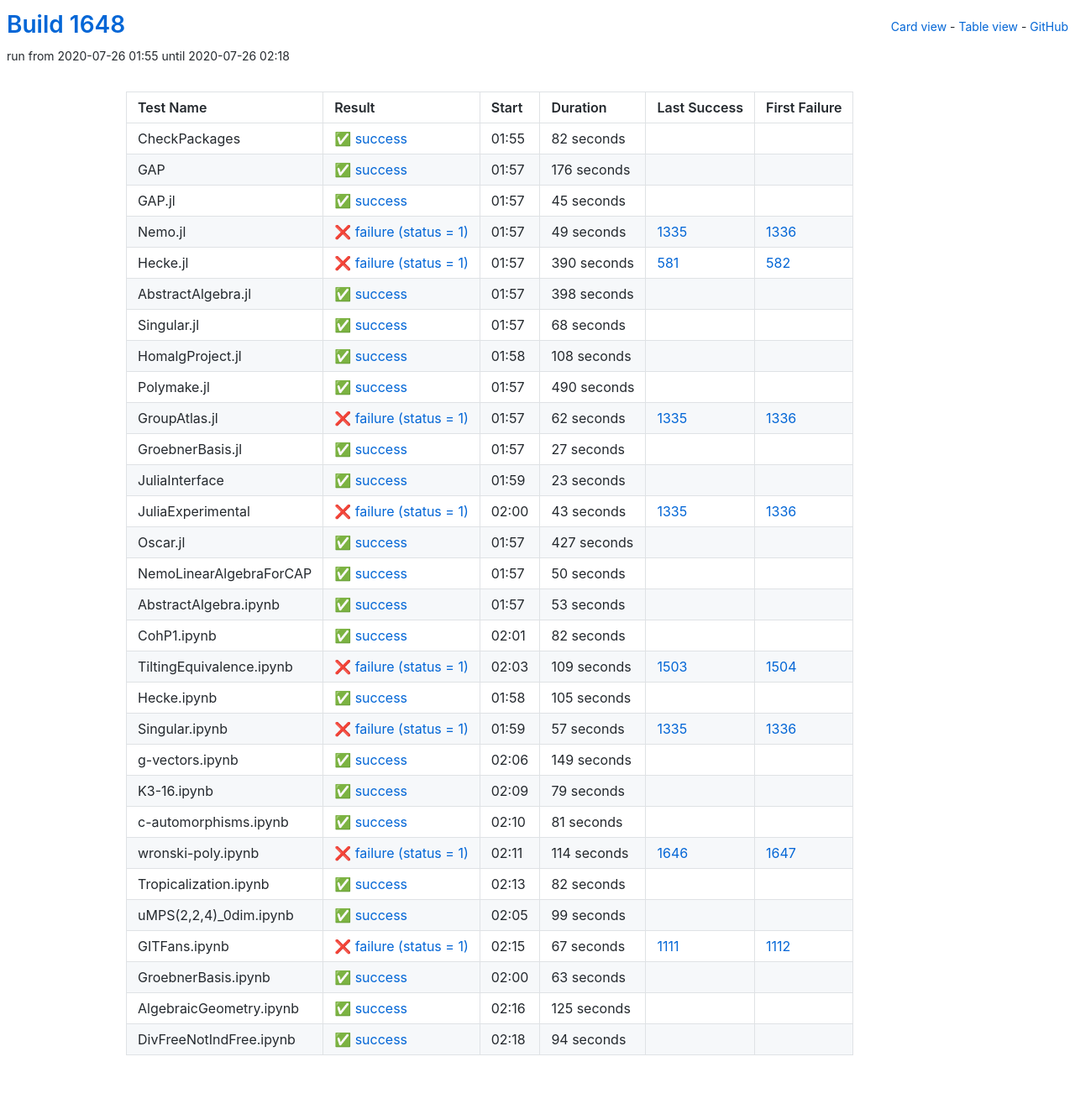
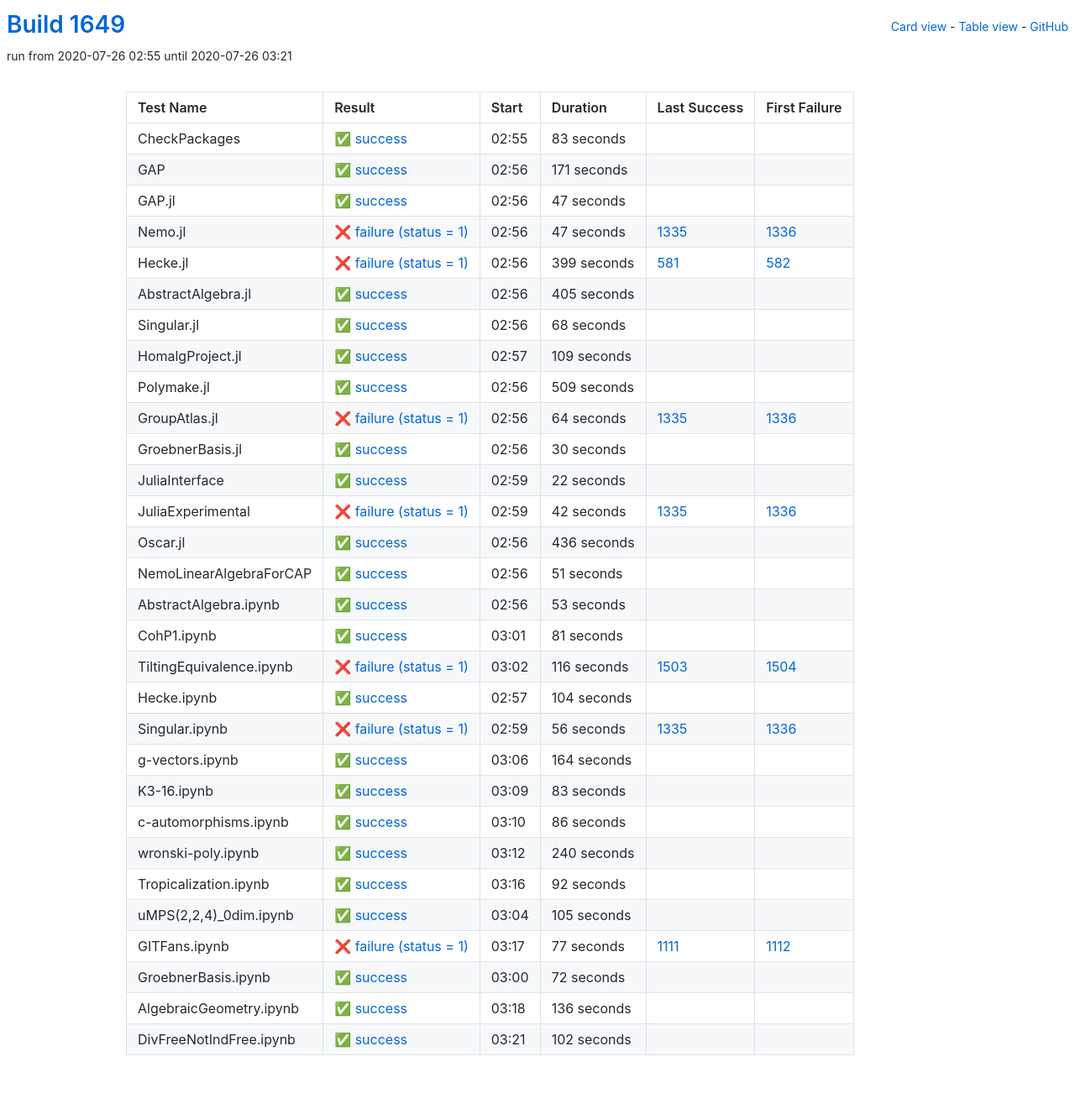
Before and after one commit to oscar-system/oscar-ci-status-1.4, a Jekyll site: the page built from table.html, in a window 1280 px wide. Shown: the whole page at 84% size. Built offline with Jekyll 4.4.1, drawn with Linux system fonts in a browser that asks for light colours.

Commit message:
Build #1649

```diff
--- a/_data/ci.yml
+++ b/_data/ci.yml
@@ -1,6 +1,6 @@
 ---
-build: 1648
-build_url: https://oscarci.mathematik.uni-kl.de/job/oscar-julia-1.4/1648/
+build: 1649
+build_url: https://oscarci.mathematik.uni-kl.de/job/oscar-julia-1.4/1649/
 job: oscar-julia-1.4
 organization: oscar-system
 repo: oscar-ci-status-1.4
@@ -8,80 +8,80 @@ repourl: https://github.com/oscar-system/oscar-ci-status-1.4
 tests:
 - name: CheckPackages
   id: checkpackages
-  log: https://oscarci.mathematik.uni-kl.de/job/oscar-julia-1.4/1648/artifact/logs/build-1648/CheckPackages.log
-  start: 2020-07-26 01:55
+  log: https://oscarci.mathematik.uni-kl.de/job/oscar-julia-1.4/1649/artifact/logs/build-1649/CheckPackages.log
+  start: 2020-07-26 02:55
   success: true
   exitcode: 0
   status: success
-  duration: 82
+  duration: 83
   last_success: false
   last_success_url:
   first_failure: false
   first_failure_url:
 - name: GAP
   id: gap
-  log: https://oscarci.mathematik.uni-kl.de/job/oscar-julia-1.4/1648/artifact/logs/build-1648/GAP.log
-  start: 2020-07-26 01:57
+  log: https://oscarci.mathematik.uni-kl.de/job/oscar-julia-1.4/1649/artifact/logs/build-1649/GAP.log
+  start: 2020-07-26 02:56
   success: true
   exitcode: 0
   status: success
-  duration: 176
+  duration: 171
   last_success: false
   last_success_url:
   first_failure: false
   first_failure_url:
 - name: GAP.jl
   id: gap-jl
-  log: https://oscarci.mathematik.uni-kl.de/job/oscar-julia-1.4/1648/artifact/logs/build-1648/GAP.jl.log
-  start: 2020-07-26 01:57
+  log: https://oscarci.mathematik.uni-kl.de/job/oscar-julia-1.4/1649/artifact/logs/build-1649/GAP.jl.log
+  start: 2020-07-26 02:56
   success: true
   exitcode: 0
   status: success
-  duration: 45
+  duration: 47
   last_success: false
   last_success_url:
   first_failure: false
   first_failure_url:
 - name: Nemo.jl
   id: nemo-jl
-  log: https://oscarci.mathematik.uni-kl.de/job/oscar-julia-1.4/1648/artifact/logs/build-1648/Nemo.jl.log
-  start: 2020-07-26 01:57
+  log: https://oscarci.mathematik.uni-kl.de/job/oscar-julia-1.4/1649/artifact/logs/build-1649/Nemo.jl.log
+  start: 2020-07-26 02:56
   success: false
   exitcode: 1
   status: failure
-  duration: 49
+  duration: 47
   last_success: 1335
   last_success_url: https://oscarci.mathematik.uni-kl.de/job/oscar-julia-1.4/1335/
   first_failure: 1336
   first_failure_url: https://oscarci.mathematik.uni-kl.de/job/oscar-julia-1.4/1336/
 - name: Hecke.jl
   id: hecke-jl
-  log: https://oscarci.mathematik.uni-kl.de/job/oscar-julia-1.4/1648/artifact/logs/build-1648/Hecke.jl.log
-  start: 2020-07-26 01:57
+  log: https://oscarci.mathematik.uni-kl.de/job/oscar-julia-1.4/1649/artifact/logs/build-1649/Hecke.jl.log
+  start: 2020-07-26 02:56
   success: false
   exitcode: 1
   status: failure
-  duration: 390
+  duration: 399
   last_success: 581
   last_success_url: https://oscarci.mathematik.uni-kl.de/job/oscar-julia-1.4/581/
   first_failure: 582
   first_failure_url: https://oscarci.mathematik.uni-kl.de/job/oscar-julia-1.4/582/
 - name: AbstractAlgebra.jl
   id: abstractalgebra-jl
-  log: https://oscarci.mathematik.uni-kl.de/job/oscar-julia-1.4/1648/artifact/logs/build-1648/AbstractAlgebra.jl.log
-  start: 2020-07-26 01:57
+  log: https://oscarci.mathematik.uni-kl.de/job/oscar-julia-1.4/1649/artifact/logs/build-1649/AbstractAlgebra.jl.log
+  start: 2020-07-26 02:56
   success: true
   exitcode: 0
   status: success
-  duration: 398
+  duration: 405
   last_success: false
   last_success_url:
   first_failure: false
   first_failure_url:
 - name: Singular.jl
   id: singular-jl
-  log: https://oscarci.mathematik.uni-kl.de/job/oscar-julia-1.4/1648/artifact/logs/build-1648/Singular.jl.log
-  start: 2020-07-26 01:57
+  log: https://oscarci.mathematik.uni-kl.de/job/oscar-julia-1.4/1649/artifact/logs/build-1649/Singular.jl.log
+  start: 2020-07-26 02:56
   success: true
   exitcode: 0
   status: success
@@ -92,104 +92,104 @@ tests:
   first_failure_url:
 - name: HomalgProject.jl
   id: homalgproject-jl
-  log: https://oscarci.mathematik.uni-kl.de/job/oscar-julia-1.4/1648/artifact/logs/build-1648/HomalgProject.jl.log
-  start: 2020-07-26 01:58
+  log: https://oscarci.mathematik.uni-kl.de/job/oscar-julia-1.4/1649/artifact/logs/build-1649/HomalgProject.jl.log
+  start: 2020-07-26 02:57
   success: true
   exitcode: 0
   status: success
-  duration: 108
+  duration: 109
   last_success: false
   last_success_url:
   first_failure: false
   first_failure_url:
 - name: Polymake.jl
   id: polymake-jl
-  log: https://oscarci.mathematik.uni-kl.de/job/oscar-julia-1.4/1648/artifact/logs/build-1648/Polymake.jl.log
-  start: 2020-07-26 01:57
+  log: https://oscarci.mathematik.uni-kl.de/job/oscar-julia-1.4/1649/artifact/logs/build-1649/Polymake.jl.log
+  start: 2020-07-26 02:56
   success: true
   exitcode: 0
   status: success
-  duration: 490
+  duration: 509
   last_success: false
   last_success_url:
   first_failure: false
   first_failure_url:
 - name: GroupAtlas.jl
   id: groupatlas-jl
-  log: https://oscarci.mathematik.uni-kl.de/job/oscar-julia-1.4/1648/artifact/logs/build-1648/GroupAtlas.jl.log
-  start: 2020-07-26 01:57
+  log: https://oscarci.mathematik.uni-kl.de/job/oscar-julia-1.4/1649/artifact/logs/build-1649/GroupAtlas.jl.log
+  start: 2020-07-26 02:56
   success: false
   exitcode: 1
   status: failure
-  duration: 62
+  duration: 64
   last_success: 1335
   last_success_url: https://oscarci.mathematik.uni-kl.de/job/oscar-julia-1.4/1335/
   first_failure: 1336
   first_failure_url: https://oscarci.mathematik.uni-kl.de/job/oscar-julia-1.4/1336/
 - name: GroebnerBasis.jl
   id: groebnerbasis-jl
-  log: https://oscarci.mathematik.uni-kl.de/job/oscar-julia-1.4/1648/artifact/logs/build-1648/GroebnerBasis.jl.log
-  start: 2020-07-26 01:57
+  log: https://oscarci.mathematik.uni-kl.de/job/oscar-julia-1.4/1649/artifact/logs/build-1649/GroebnerBasis.jl.log
+  start: 2020-07-26 02:56
   success: true
   exitcode: 0
   status: success
-  duration: 27
+  duration: 30
   last_success: false
   last_success_url:
   first_failure: false
   first_failure_url:
 - name: JuliaInterface
   id: juliainterface
-  log: https://oscarci.mathematik.uni-kl.de/job/oscar-julia-1.4/1648/artifact/logs/build-1648/JuliaInterface.log
-  start: 2020-07-26 01:59
+  log: https://oscarci.mathematik.uni-kl.de/job/oscar-julia-1.4/1649/artifact/logs/build-1649/JuliaInterface.log
+  start: 2020-07-26 02:59
   success: true
   exitcode: 0
   status: success
-  duration: 23
+  duration: 22
   last_success: false
   last_success_url:
   first_failure: false
   first_failure_url:
 - name: JuliaExperimental
   id: juliaexperimental
-  log: https://oscarci.mathematik.uni-kl.de/job/oscar-julia-1.4/1648/artifact/logs/build-1648/JuliaExperimental.log
-  start: 2020-07-26 02:00
+  log: https://oscarci.mathematik.uni-kl.de/job/oscar-julia-1.4/1649/artifact/logs/build-1649/JuliaExperimental.log
+  start: 2020-07-26 02:59
   success: false
   exitcode: 1
   status: failure
-  duration: 43
+  duration: 42
   last_success: 1335
   last_success_url: https://oscarci.mathematik.uni-kl.de/job/oscar-julia-1.4/1335/
   first_failure: 1336
   first_failure_url: https://oscarci.mathematik.uni-kl.de/job/oscar-julia-1.4/1336/
 - name: Oscar.jl
   id: oscar-jl
-  log: https://oscarci.mathematik.uni-kl.de/job/oscar-julia-1.4/1648/artifact/logs/build-1648/Oscar.jl.log
-  start: 2020-07-26 01:57
+  log: https://oscarci.mathematik.uni-kl.de/job/oscar-julia-1.4/1649/artifact/logs/build-1649/Oscar.jl.log
+  start: 2020-07-26 02:56
   success: true
   exitcode: 0
   status: success
-  duration: 427
+  duration: 436
   last_success: false
   last_success_url:
   first_failure: false
   first_failure_url:
 - name: NemoLinearAlgebraForCAP
   id: nemolinearalgebraforcap
-  log: https://oscarci.mathematik.uni-kl.de/job/oscar-julia-1.4/1648/artifact/logs/build-1648/NemoLinearAlgebraForCAP.log
-  start: 2020-07-26 01:57
+  log: https://oscarci.mathematik.uni-kl.de/job/oscar-julia-1.4/1649/artifact/logs/build-1649/NemoLinearAlgebraForCAP.log
+  start: 2020-07-26 02:56
   success: true
   exitcode: 0
   status: success
-  duration: 50
+  duration: 51
   last_success: false
   last_success_url:
   first_failure: false
   first_failure_url:
 - name: AbstractAlgebra.ipynb
   id: abstractalgebra-ipynb
-  log: https://oscarci.mathematik.uni-kl.de/job/oscar-julia-1.4/1648/artifact/logs/build-1648/AbstractAlgebra.ipynb.log
-  start: 2020-07-26 01:57
+  log: https://oscarci.mathematik.uni-kl.de/job/oscar-julia-1.4/1649/artifact/logs/build-1649/AbstractAlgebra.ipynb.log
+  start: 2020-07-26 02:56
   success: true
   exitcode: 0
   status: success
@@ -200,32 +200,116 @@ tests:
   first_failure_url:
 - name: CohP1.ipynb
   id: cohp1-ipynb
-  log: https://oscarci.mathematik.uni-kl.de/job/oscar-julia-1.4/1648/artifact/logs/build-1648/CohP1.ipynb.log
-  start: 2020-07-26 02:01
+  log: https://oscarci.mathematik.uni-kl.de/job/oscar-julia-1.4/1649/artifact/logs/build-1649/CohP1.ipynb.log
+  start: 2020-07-26 03:01
   success: true
   exitcode: 0
   status: success
-  duration: 82
+  duration: 81
   last_success: false
   last_success_url:
   first_failure: false
   first_failure_url:
 - name: TiltingEquivalence.ipynb
   id: tiltingequivalence-ipynb
-  log: https://oscarci.mathematik.uni-kl.de/job/oscar-julia-1.4/1648/artifact/logs/build-1648/TiltingEquivalence.ipynb.log
-  start: 2020-07-26 02:03
+  log: https://oscarci.mathematik.uni-kl.de/job/oscar-julia-1.4/1649/artifact/logs/build-1649/TiltingEquivalence.ipynb.log
+  start: 2020-07-26 03:02
   success: false
   exitcode: 1
   status: failure
-  duration: 109
+  duration: 116
   last_success: 1503
   last_success_url: https://oscarci.mathematik.uni-kl.de/job/oscar-julia-1.4/1503/
   first_failure: 1504
   first_failure_url: https://oscarci.mathematik.uni-kl.de/job/oscar-julia-1.4/1504/
 - name: Hecke.ipynb
   id: hecke-ipynb
-  log: https://oscarci.mathematik.uni-kl.de/job/oscar-julia-1.4/1648/artifact/logs/build-1648/Hecke.ipynb.log
-  start: 2020-07-26 01:58
+  log: https://oscarci.mathematik.uni-kl.de/job/oscar-julia-1.4/1649/artifact/logs/build-1649/Hecke.ipynb.log
+  start: 2020-07-26 02:57
+  success: true
+  exitcode: 0
+  status: success
+  duration: 104
+  last_success: false
+  last_success_url:
+  first_failure: false
+  first_failure_url:
+- name: Singular.ipynb
+  id: singular-ipynb
+  log: https://oscarci.mathematik.uni-kl.de/job/oscar-julia-1.4/1649/artifact/logs/build-1649/Singular.ipynb.log
+  start: 2020-07-26 02:59
+  success: false
+  exitcode: 1
+  status: failure
+  duration: 56
+  last_success: 1335
+  last_success_url: https://oscarci.mathematik.uni-kl.de/job/oscar-julia-1.4/1335/
+  first_failure: 1336
+  first_failure_url: https://oscarci.mathematik.uni-kl.de/job/oscar-julia-1.4/1336/
+- name: g-vectors.ipynb
+  id: g-vectors-ipynb
+  log: https://oscarci.mathematik.uni-kl.de/job/oscar-julia-1.4/1649/artifact/logs/build-1649/g-vectors.ipynb.log
+  start: 2020-07-26 03:06
+  success: true
+  exitcode: 0
+  status: success
+  duration: 164
+  last_success: false
+  last_success_url:
+  first_failure: false
+  first_failure_url:
+- name: K3-16.ipynb
+  id: k3-16-ipynb
+  log: https://oscarci.mathematik.uni-kl.de/job/oscar-julia-1.4/1649/artifact/logs/build-1649/K3-16.ipynb.log
+  start: 2020-07-26 03:09
+  success: true
+  exitcode: 0
+  status: success
+  duration: 83
+  last_success: false
+  last_success_url:
+  first_failure: false
+  first_failure_url:
+- name: c-automorphisms.ipynb
+  id: c-automorphisms-ipynb
+  log: https://oscarci.mathematik.uni-kl.de/job/oscar-julia-1.4/1649/artifact/logs/build-1649/c-automorphisms.ipynb.log
+  start: 2020-07-26 03:10
+  success: true
+  exitcode: 0
+  status: success
+  duration: 86
+  last_success: false
+  last_success_url:
+  first_failure: false
+  first_failure_url:
+- name: wronski-poly.ipynb
+  id: wronski-poly-ipynb
+  log: https://oscarci.mathematik.uni-kl.de/job/oscar-julia-1.4/1649/artifact/logs/build-1649/wronski-poly.ipynb.log
+  start: 2020-07-26 03:12
+  success: true
+  exitcode: 0
+  status: success
+  duration: 240
+  last_success: false
+  last_success_url:
+  first_failure: false
+  first_failure_url:
+- name: Tropicalization.ipynb
+  id: tropicalization-ipynb
+  log: https://oscarci.mathematik.uni-kl.de/job/oscar-julia-1.4/1649/artifact/logs/build-1649/Tropicalization.ipynb.log
+  start: 2020-07-26 03:16
+  success: true
+  exitcode: 0
+  status: success
+  duration: 92
+  last_success: false
+  last_success_url:
+  first_failure: false
+  first_failure_url:
+- name: uMPS(2,2,4)_0dim.ipynb
+  id: umps-2-2-4-0dim-ipynb
+  log: https://oscarci.mathematik.uni-kl.de/job/oscar-julia-1.4/1649/artifact/logs/build-1649/uMPS-2-2-4-_0dim.ipynb.log
+  start: 2020-07-26 03:04
   success: true
   exitcode: 0
   status: success
@@ -234,134 +318,50 @@ tests:
   last_success_url:
   first_failure: false
   first_failure_url:
-- name: Singular.ipynb
-  id: singular-ipynb
-  log: https://oscarci.mathematik.uni-kl.de/job/oscar-julia-1.4/1648/artifact/logs/build-1648/Singular.ipynb.log
-  start: 2020-07-26 01:59
+- name: GITFans.ipynb
+  id: gitfans-ipynb
+  log: https://oscarci.mathematik.uni-kl.de/job/oscar-julia-1.4/1649/artifact/logs/build-1649/GITFans.ipynb.log
+  start: 2020-07-26 03:17
   success: false
   exitcode: 1
   status: failure
-  duration: 57
-  last_success: 1335
-  last_success_url: https://oscarci.mathematik.uni-kl.de/job/oscar-julia-1.4/1335/
-  first_failure: 1336
-  first_failure_url: https://oscarci.mathematik.uni-kl.de/job/oscar-julia-1.4/1336/
-- name: g-vectors.ipynb
-  id: g-vectors-ipynb
-  log: https://oscarci.mathematik.uni-kl.de/job/oscar-julia-1.4/1648/artifact/logs/build-1648/g-vectors.ipynb.log
-  start: 2020-07-26 02:06
-  success: true
-  exitcode: 0
-  status: success
-  duration: 149
-  last_success: false
-  last_success_url:
-  first_failure: false
-  first_failure_url:
-- name: K3-16.ipynb
-  id: k3-16-ipynb
-  log: https://oscarci.mathematik.uni-kl.de/job/oscar-julia-1.4/1648/artifact/logs/build-1648/K3-16.ipynb.log
-  start: 2020-07-26 02:09
-  success: true
-  exitcode: 0
-  status: success
-  duration: 79
-  last_success: false
-  last_success_url:
-  first_failure: false
-  first_failure_url:
-- name: c-automorphisms.ipynb
-  id: c-automorphisms-ipynb
-  log: https://oscarci.mathematik.uni-kl.de/job/oscar-julia-1.4/1648/artifact/logs/build-1648/c-automorphisms.ipynb.log
-  start: 2020-07-26 02:10
-  success: true
-  exitcode: 0
-  status: success
-  duration: 81
-  last_success: false
-  last_success_url:
-  first_failure: false
-  first_failure_url:
-- name: wronski-poly.ipynb
-  id: wronski-poly-ipynb
-  log: https://oscarci.mathematik.uni-kl.de/job/oscar-julia-1.4/1648/artifact/logs/build-1648/wronski-poly.ipynb.log
-  start: 2020-07-26 02:11
-  success: false
-  exitcode: 1
-  status: failure
-  duration: 114
-  last_success: 1646
-  last_success_url: https://oscarci.mathematik.uni-kl.de/job/oscar-julia-1.4/1646/
-  first_failure: 1647
-  first_failure_url: https://oscarci.mathematik.uni-kl.de/job/oscar-julia-1.4/1647/
-- name: Tropicalization.ipynb
-  id: tropicalization-ipynb
-  log: https://oscarci.mathematik.uni-kl.de/job/oscar-julia-1.4/1648/artifact/logs/build-1648/Tropicalization.ipynb.log
-  start: 2020-07-26 02:13
-  success: true
-  exitcode: 0
-  status: success
-  duration: 82
-  last_success: false
-  last_success_url:
-  first_failure: false
-  first_failure_url:
-- name: uMPS(2,2,4)_0dim.ipynb
-  id: umps-2-2-4-0dim-ipynb
-  log: https://oscarci.mathematik.uni-kl.de/job/oscar-julia-1.4/1648/artifact/logs/build-1648/uMPS-2-2-4-_0dim.ipynb.log
-  start: 2020-07-26 02:05
-  success: true
-  exitcode: 0
-  status: success
-  duration: 99
-  last_success: false
-  last_success_url:
-  first_failure: false
-  first_failure_url:
-- name: GITFans.ipynb
-  id: gitfans-ipynb
-  log: https://oscarci.mathematik.uni-kl.de/job/oscar-julia-1.4/1648/artifact/logs/build-1648/GITFans.ipynb.log
-  start: 2020-07-26 02:15
-  success: false
-  exitcode: 1
-  status: failure
-  duration: 67
+  duration: 77
   last_success: 1111
   last_success_url: https://oscarci.mathematik.uni-kl.de/job/oscar-julia-1.4/1111/
   first_failure: 1112
   first_failure_url: https://oscarci.mathematik.uni-kl.de/job/oscar-julia-1.4/1112/
 - name: GroebnerBasis.ipynb
   id: groebnerbasis-ipynb
-  log: https://oscarci.mathematik.uni-kl.de/job/oscar-julia-1.4/1648/artifact/logs/build-1648/GroebnerBasis.ipynb.log
-  start: 2020-07-26 02:00
+  log: https://oscarci.mathematik.uni-kl.de/job/oscar-julia-1.4/1649/artifact/logs/build-1649/GroebnerBasis.ipynb.log
+  start: 2020-07-26 03:00
   success: true
   exitcode: 0
   status: success
-  duration: 63
+  duration: 72
   last_success: false
   last_success_url:
   first_failure: false
   first_failure_url:
 - name: AlgebraicGeometry.ipynb
   id: algebraicgeometry-ipynb
-  log: https://oscarci.mathematik.uni-kl.de/job/oscar-julia-1.4/1648/artifact/logs/build-1648/AlgebraicGeometry.ipynb.log
-  start: 2020-07-26 02:16
+  log: https://oscarci.mathematik.uni-kl.de/job/oscar-julia-1.4/1649/artifact/logs/build-1649/AlgebraicGeometry.ipynb.log
+  start: 2020-07-26 03:18
   success: true
   exitcode: 0
   status: success
-  duration: 125
+  duration: 136
   last_success: false
   last_success_url:
   first_failure: false
   first_failure_url:
 - name: DivFreeNotIndFree.ipynb
   id: divfreenotindfree-ipynb
-  log: https://oscarci.mathematik.uni-kl.de/job/oscar-julia-1.4/1648/artifact/logs/build-1648/DivFreeNotIndFree.ipynb.log
-  start: 2020-07-26 02:18
+  log: https://oscarci.mathematik.uni-kl.de/job/oscar-julia-1.4/1649/artifact/logs/build-1649/DivFreeNotIndFree.ipynb.log
+  start: 2020-07-26 03:21
   success: true
   exitcode: 0
   status: success
-  duration: 94
+  duration: 102
   last_success: false
   last_success_url:
   first_failure: false
```
Also changed, not shown: README.md.
